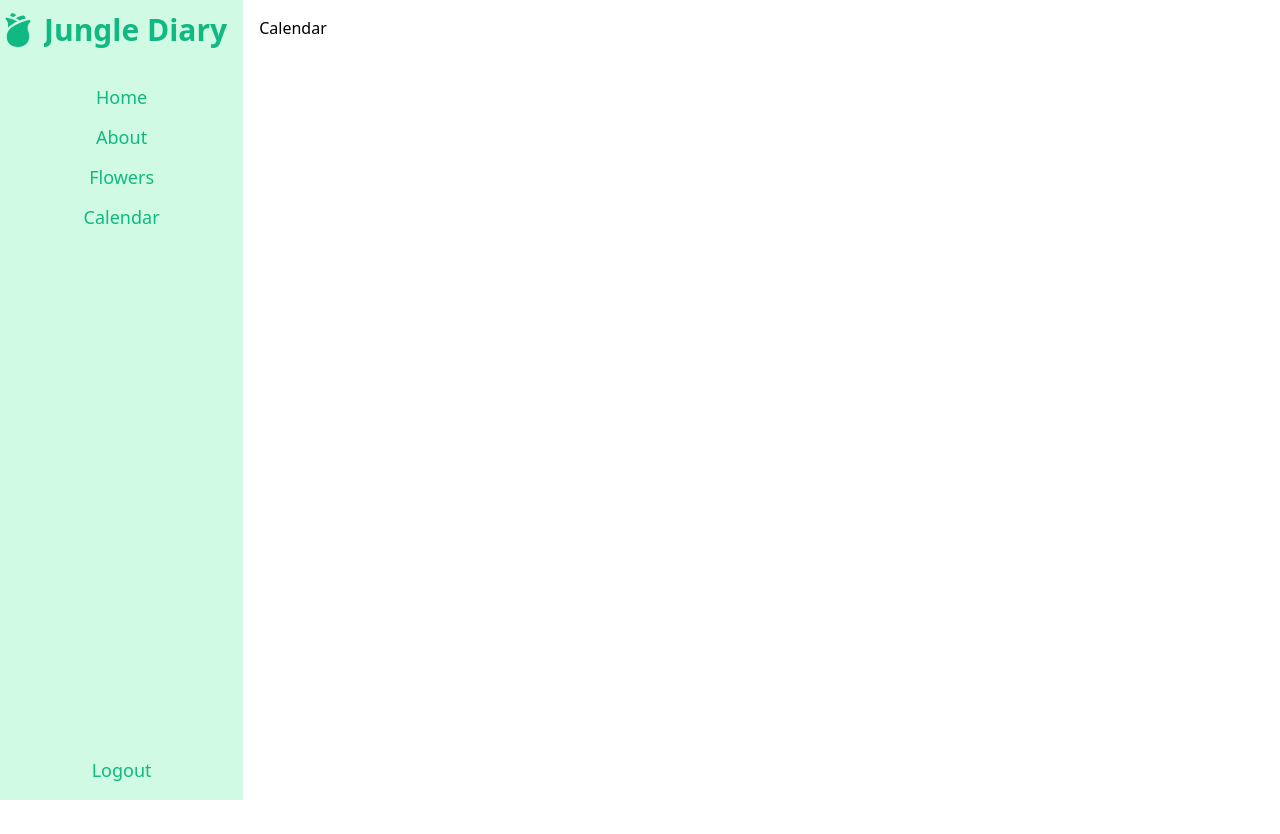
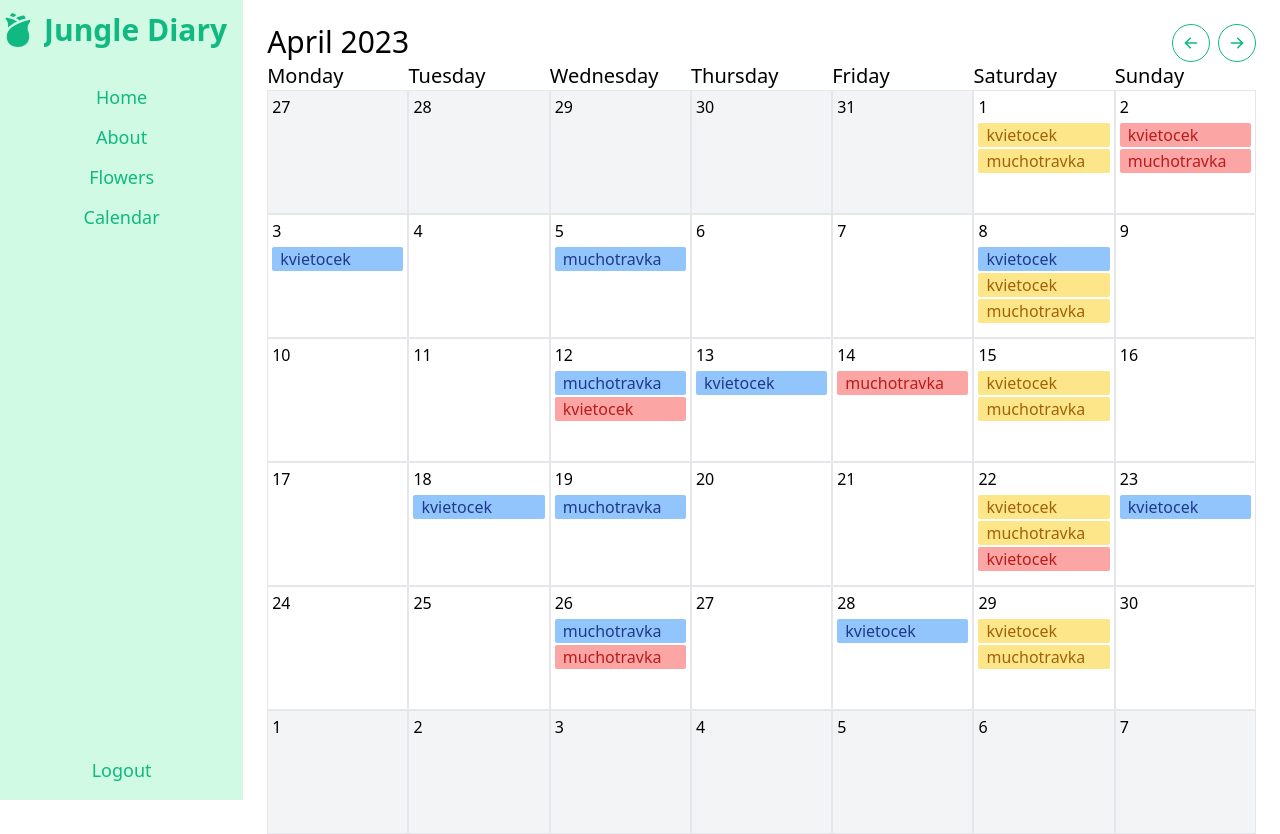
Before and after one commit to IvanKiral/PA200-jungle-diary, a React (Vite) app: page /calendar in a window 1280 px wide. Before the commit the page ends 800 px from the top, so only its background shows below. Built offline with nearby package versions, Linux system fonts and the light colour scheme; no server answers; sample sign-in values are in the browser's storage.

Commit message:
Add calendar

```diff
--- a/package.json
+++ b/package.json
@@ -10,6 +10,7 @@
     "preview": "vite preview"
   },
   "dependencies": {
+    "dayjs": "^1.11.7",
     "firebase": "^9.21.0",
     "react": "^18.2.0",
     "react-dom": "^18.2.0",
--- /dev/null
+++ b/src/components/Calendar.tsx
@@ -0,0 +1,111 @@
+import { Dayjs } from 'dayjs';
+import { FC } from 'react';
+
+import { months, daysInWeek } from '../utils/dateUtils';
+
+import { ArrowIcon } from './icons/ArrowIcon';
+
+type ReminderType = 'water' | 'fertilize' | 'repot';
+
+export type CalendarDaysWithReminders = Record<
+	number,
+	Record<ReminderType, string[]>
+>;
+
+type CalendarProps = {
+	previousMonthDays: number[];
+	currentMonthDays: CalendarDaysWithReminders;
+	nextMonthDays: number[];
+	selectedDate: Dayjs;
+	setSelectedDate: (date: Dayjs) => void;
+};
+
+export const Calendar: FC<CalendarProps> = ({
+	previousMonthDays,
+	currentMonthDays,
+	nextMonthDays,
+	selectedDate,
+	setSelectedDate
+}) => (
+	<div className="max-h-min verflow-x-scroll w-full">
+		<div className="flex flex-row w-full">
+			<h1 className="text-3xl">{`${
+				months[selectedDate.month()]
+			} ${selectedDate.year()}`}</h1>
+			<div className="grow" />
+			<button
+				type="button"
+				onClick={() => setSelectedDate(selectedDate.subtract(1, 'month'))}
+				className="text-emerald-500 border border-emerald-500 hover:bg-emerald-500 hover:text-white font-medium rounded-full text-sm p-2.5 text-center inline-flex items-center me-2"
+			>
+				<ArrowIcon className="w-4 h-4 rotate-180" />
+			</button>
+			<button
+				type="button"
+				onClick={() => setSelectedDate(selectedDate.add(1, 'month'))}
+				className="text-emerald-500 border border-emerald-500 hover:bg-emerald-500 hover:text-white font-medium rounded-full text-sm p-2.5 text-center inline-flex items-center"
+			>
+				<ArrowIcon className="w-4 h-4" />
+			</button>
+		</div>
+		<div className="grid grid-cols-[repeat(7,150px)] md:grid-cols-7 o min-w-fit auto-cols-auto">
+			{daysInWeek.map(day => (
+				<p key={day} className="text-xl">
+					{day}
+				</p>
+			))}
+			{previousMonthDays.map(i => (
+				<div
+					key={`${selectedDate.subtract(1, 'month').month()}-${i}`}
+					className="border min-h-[124px] p-1 bg-gray-100 cursor-not-allowed"
+				>
+					<p>{i}</p>
+				</div>
+			))}
+			{Object.entries(currentMonthDays).map(([day, tasks]) => (
+				<div
+					key={`${selectedDate.month()}-${day}`}
+					className="border min-h-[124px] p-1"
+				>
+					<div className="w-full">
+						<p>{day}</p>
+					</div>
+					<div className="pt-1">
+						{tasks.water.map(task => (
+							<div
+								key={`water-${day}-${task}`}
+								className="bg-blue-300 rounded-sm mb-[2px] text-blue-900 truncate ps-2"
+							>
+								{task}
+							</div>
+						))}
+						{tasks.repot.map(task => (
+							<div
+								key={`repot-${day}-${task}`}
+								className="bg-amber-200 rounded-sm mb-[2px] text-yellow-700 truncate ps-2"
+							>
+								{task}
+							</div>
+						))}
+						{tasks.fertilize.map(task => (
+							<div
+								key={`fertilize-${day}-${task}`}
+								className="bg-red-300 rounded-sm mb-[2px] text-red-700 truncate ps-2"
+							>
+								{task}
+							</div>
+						))}
+					</div>
+				</div>
+			))}
+			{nextMonthDays.map(i => (
+				<div
+					key={`${selectedDate.add(1, 'month').month()}-${i}`}
+					className="border min-h-[124px] p-1 bg-gray-100 cursor-not-allowed"
+				>
+					<p>{i}</p>
+				</div>
+			))}
+		</div>
+	</div>
+);
--- a/src/components/Layout.tsx
+++ b/src/components/Layout.tsx
@@ -6,7 +6,7 @@ import { NavBar } from './NavBar';
 export const Layout: FC = () => (
 	<div className="md:flex md:flex-row min-w-full min-h-screen">
 		<NavBar />
-		<div className="pt-4 ps-4">
+		<div className="pt-6 ps-6 pr-6 grow">
 			<Outlet />
 		</div>
 	</div>
--- /dev/null
+++ b/src/components/icons/ArrowIcon.tsx
@@ -0,0 +1,21 @@
+import { FC } from 'react';
+
+type ArrowIconProps = {
+	className: string;
+};
+
+export const ArrowIcon: FC<ArrowIconProps> = ({ className }) => (
+	<svg
+		aria-hidden="true"
+		className={className}
+		fill="currentColor"
+		viewBox="0 0 20 20"
+		xmlns="http://www.w3.org/2000/svg"
+	>
+		<path
+			fillRule="evenodd"
+			d="M10.293 3.293a1 1 0 011.414 0l6 6a1 1 0 010 1.414l-6 6a1 1 0 01-1.414-1.414L14.586 11H3a1 1 0 110-2h11.586l-4.293-4.293a1 1 0 010-1.414z"
+			clipRule="evenodd"
+		/>
+	</svg>
+);
--- /dev/null
+++ b/src/fakeData/FakePlants.ts
@@ -0,0 +1,30 @@
+export type PlantType = {
+	name: string;
+	nextWater: string;
+	waterInterval: number;
+	nextRepot: string;
+	repotInterval: number;
+	nextFertilize: string;
+	fertilizeInterval: number;
+};
+
+export const examplePlants: PlantType[] = [
+	{
+		name: 'kvietocek',
+		nextWater: '2023-05-03',
+		waterInterval: 5,
+		nextRepot: '2023-05-06',
+		repotInterval: 7,
+		nextFertilize: '2023-05-12',
+		fertilizeInterval: 10
+	},
+	{
+		name: 'muchotravka',
+		nextWater: '2023-05-03',
+		waterInterval: 7,
+		nextRepot: '2023-05-06',
+		repotInterval: 7,
+		nextFertilize: '2023-05-08',
+		fertilizeInterval: 12
+	}
+];
--- a/src/main.tsx
+++ b/src/main.tsx
@@ -11,7 +11,7 @@ import './index.css';
 import { Home } from './pages/Home.tsx';
 import { About } from './pages/About.tsx';
 import { Plants } from './pages/Plants.tsx';
-import { Calendar } from './pages/Calendar.tsx';
+import { CalendarPage } from './pages/CalendarPage.tsx';
 import { PlantDetail } from './pages/PlantDetails.tsx';
 import { Login } from './pages/Login.tsx';
 import { UserProvider } from './hooks/useUser.tsx';
@@ -40,7 +40,7 @@ const router = createBrowserRouter([
 			},
 			{
 				path: 'calendar',
-				element: <Calendar />
+				element: <CalendarPage />
 			}
 		]
 	},
--- a/src/pages/Calendar.tsx
+++ /dev/null
@@ -1,3 +0,0 @@
-import { FC } from 'react';
-
-export const Calendar: FC = () => <h1>Calendar</h1>;
--- /dev/null
+++ b/src/pages/CalendarPage.tsx
@@ -0,0 +1,158 @@
+import dayjs, { Dayjs } from 'dayjs';
+import { FC, useCallback, useMemo, useState } from 'react';
+
+import { Calendar } from '../components/Calendar';
+import { examplePlants } from '../fakeData/FakePlants';
+
+export const CalendarPage: FC = () => {
+	const [selectedDate, setSelectedDate] = useState(dayjs().startOf('day'));
+
+	const range = (start: number, end: number) =>
+		Array.from(new Array(end - start + 1)).map((_, i) => i + start);
+
+	const getDaysToDisplay = useCallback(() => {
+		const previousMonth = selectedDate.subtract(1, 'month');
+
+		const firstDayInMonth =
+			selectedDate.startOf('month').day() === 0
+				? 7
+				: selectedDate.startOf('month').day();
+
+		const previousMonthDays = range(
+			previousMonth.daysInMonth() - (firstDayInMonth - 1) + 1,
+			previousMonth.daysInMonth()
+		);
+
+		const thisMonthRange = Object.fromEntries(
+			range(1, selectedDate.daysInMonth()).map(num => [
+				num,
+				{
+					water: [] as string[],
+					repot: [] as string[],
+					fertilize: [] as string[]
+				}
+			])
+		);
+		const nextMonthDays = range(
+			1,
+			7 - ((selectedDate.daysInMonth() + previousMonthDays.length) % 7)
+		);
+
+		return { previousMonthDays, thisMonthRange, nextMonthDays };
+	}, [selectedDate]);
+
+	const calculate_interval_start = useCallback(
+		(nextTaskDate: Dayjs, interval: number) => {
+			const startOfSelectedMonth = selectedDate.startOf('month');
+			const numberOfDays = startOfSelectedMonth.diff(nextTaskDate, 'day');
+			const intervals_remainder = numberOfDays % interval;
+			const number_of_intervals =
+				intervals_remainder > 0
+					? Math.trunc(numberOfDays / interval) + 1
+					: Math.trunc(numberOfDays / interval);
+
+			return selectedDate.month() === nextTaskDate.month()
+				? nextTaskDate
+				: nextTaskDate.add(number_of_intervals * interval, 'day');
+		},
+		[selectedDate]
+	);
+
+	const calculateDays = (
+		startDay: number,
+		endDay: number,
+		interval: number
+	) => {
+		let d = startDay;
+		const result = [];
+		while (d <= endDay) {
+			result.push(d);
+			d += interval;
+		}
+		return result;
+	};
+
+	const calculateReminders = useCallback(() => {
+		const currentDate = dayjs();
+		const c = getDaysToDisplay();
+
+		if (selectedDate.month() < currentDate.month()) {
+			return c;
+		}
+
+		examplePlants.map(plant => {
+			const nextWaterDate = dayjs(plant.nextWater);
+			const nextFertilizeDate = dayjs(plant.nextFertilize);
+			const nextRepotDate = dayjs(plant.nextRepot);
+
+			if (nextWaterDate.unix() < currentDate.unix()) {
+				if (selectedDate.month() === nextWaterDate.month()) {
+					c.thisMonthRange[currentDate.date()].water.push(plant.name);
+				}
+			} else {
+				const interval_start = calculate_interval_start(
+					nextWaterDate,
+					plant.waterInterval
+				);
+				const endOfSelectedMonth = selectedDate.endOf('month');
+				calculateDays(
+					interval_start.date(),
+					endOfSelectedMonth.date(),
+					plant.waterInterval
+				).map(i => c.thisMonthRange[i].water.push(plant.name));
+			}
+
+			if (nextFertilizeDate.unix() < currentDate.unix()) {
+				if (selectedDate.month() === nextFertilizeDate.month()) {
+					c.thisMonthRange[currentDate.date()].fertilize.push(plant.name);
+				}
+			} else {
+				const interval_start = calculate_interval_start(
+					nextFertilizeDate,
+					plant.fertilizeInterval
+				);
+				const endOfSelectedMonth = selectedDate.endOf('month');
+				calculateDays(
+					interval_start.date(),
+					endOfSelectedMonth.date(),
+					plant.fertilizeInterval
+				).map(i => c.thisMonthRange[i].fertilize.push(plant.name));
+			}
+
+			if (nextRepotDate.unix() < currentDate.unix()) {
+				if (selectedDate.month() === nextRepotDate.month()) {
+					c.thisMonthRange[currentDate.date()].repot.push(plant.name);
+				}
+			} else {
+				const interval_start = calculate_interval_start(
+					nextRepotDate,
+					plant.repotInterval
+				);
+				const endOfSelectedMonth = selectedDate.endOf('month');
+				calculateDays(
+					interval_start.date(),
+					endOfSelectedMonth.date(),
+					plant.repotInterval
+				).map(i => c.thisMonthRange[i].repot.push(plant.name));
+			}
+		});
+		return c;
+	}, [selectedDate, getDaysToDisplay, calculate_interval_start]);
+
+	const c = useMemo(
+		() => calculateReminders(),
+		[selectedDate, calculateReminders]
+	);
+
+	return (
+		<div className="w-full">
+			<Calendar
+				selectedDate={selectedDate}
+				setSelectedDate={date => setSelectedDate(date)}
+				previousMonthDays={c.previousMonthDays}
+				currentMonthDays={c.thisMonthRange}
+				nextMonthDays={c.nextMonthDays}
+			/>
+		</div>
+	);
+};
--- /dev/null
+++ b/src/utils/dateUtils.ts
@@ -0,0 +1,24 @@
+export const daysInWeek = [
+	'Monday',
+	'Tuesday',
+	'Wednesday',
+	'Thursday',
+	'Friday',
+	'Saturday',
+	'Sunday'
+];
+
+export const months = [
+	'January',
+	'February',
+	'March',
+	'April',
+	'May',
+	'June',
+	'July',
+	'August',
+	'September',
+	'October',
+	'November',
+	'December'
+];
--- /dev/null
+++ b/src/utils/listUtils.ts
@@ -0,0 +1,2 @@
+export const range = (start: number, end: number) =>
+	Array.from(new Array(end - start + 1)).map((_, i) => i + start);
```
Also changed, not shown: 1 other file (tests, documents, lock files or other folders).
